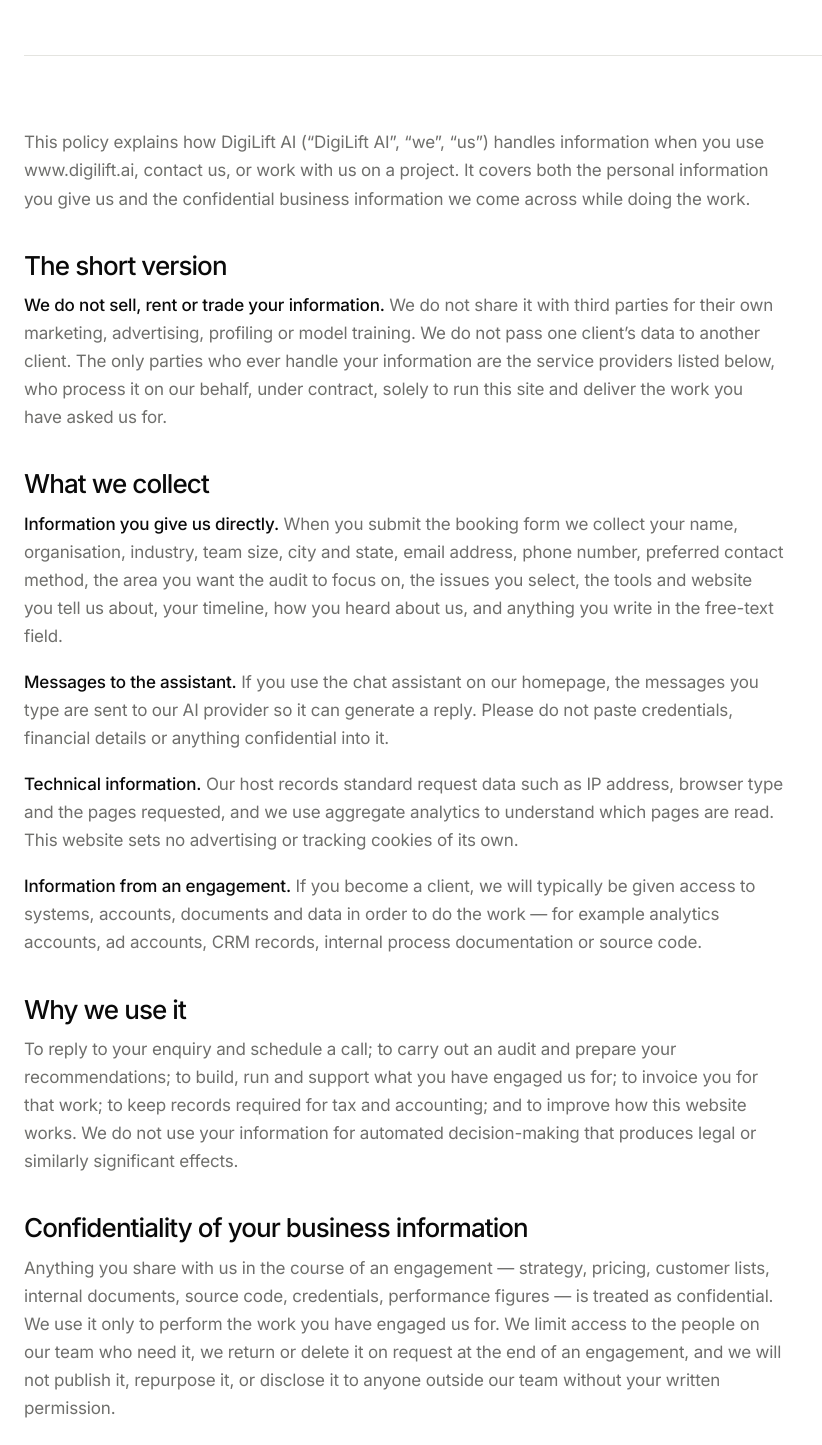
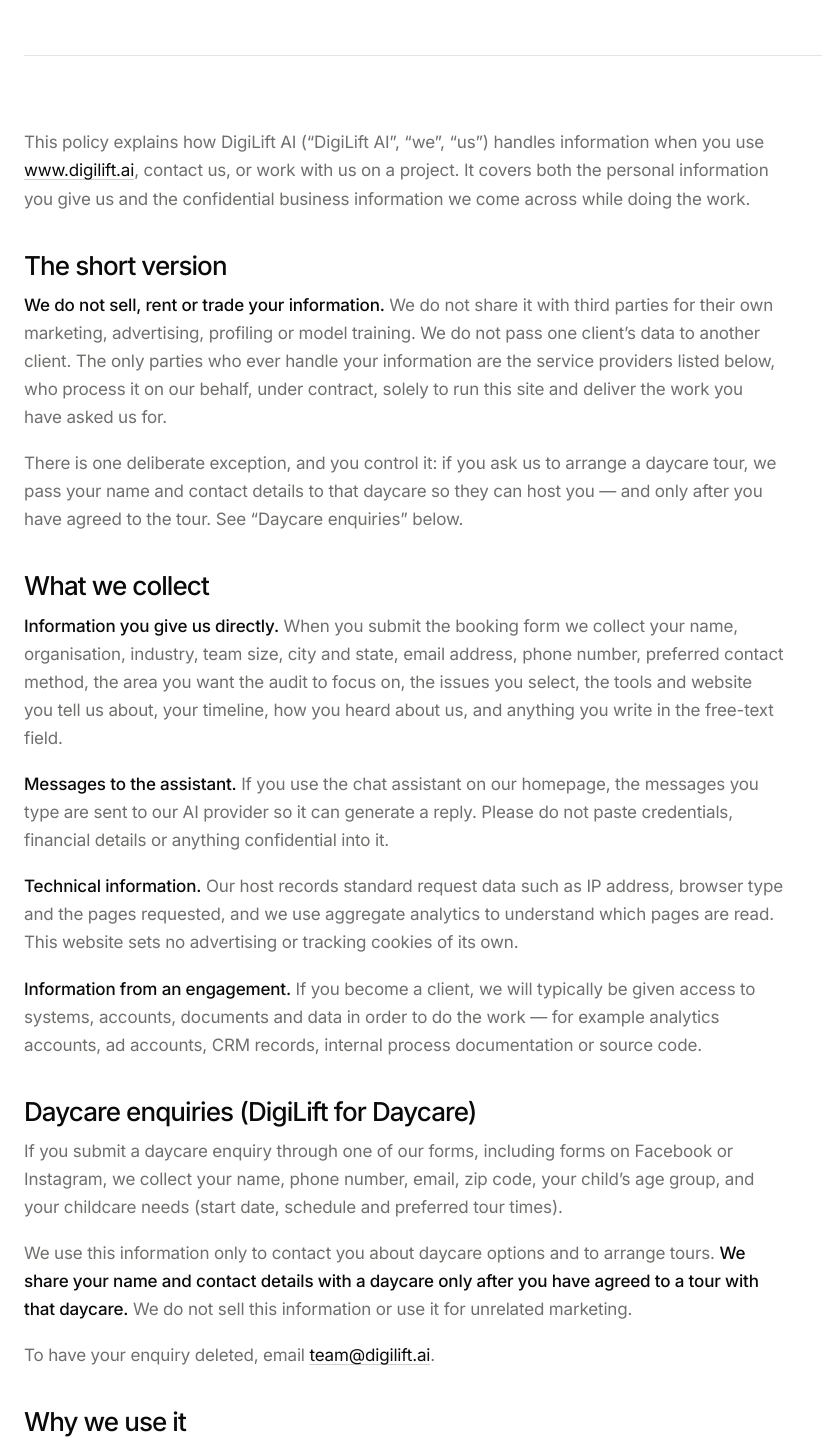
Before and after one commit to ZebaLodhi/digilift-website, a Next.js app: page /privacy in a window 1280 px wide. Shown: the part 420-1865 px from the top of the page, without its empty margins (0-822 px from the left). Built offline with nearby package versions, Linux system fonts and the light colour scheme.

Commit message:
Enhance privacy policy with Meta details and daycare info
Added information about Meta's role in handling daycare lead forms and clarified data collection practices related to daycare enquiries.

```diff
--- a/app/privacy/page.tsx
+++ b/app/privacy/page.tsx
@@ -42,6 +42,10 @@
     name: 'OpenAI',
     role: 'Powers the assistant on our homepage; it processes the messages you type into it.',
   },
+  {
+    name: 'Meta (Facebook and Instagram)',
+    role: 'Hosts the daycare lead forms we run on Facebook and Instagram; enquiries submitted there reach us through Meta.',
+  },
 ];
 
 export default function PrivacyPage() {
@@ -70,10 +74,11 @@
           <div className="prose">
             <p>
               This policy explains how DigiLift AI (&ldquo;DigiLift AI&rdquo;,
-              &ldquo;we&rdquo;, &ldquo;us&rdquo;) handles information when you use
-              www.digilift.ai, contact us, or work with us on a project. It covers both
-              the personal information you give us and the confidential business
-              information we come across while doing the work.
+              &ldquo;we&rdquo;, &ldquo;us&rdquo;) handles information when you use{' '}
+              <a href="https://www.digilift.ai">www.digilift.ai</a>, contact us, or work
+              with us on a project. It covers both the personal information you give us
+              and the confidential business information we come across while doing the
+              work.
             </p>
 
             <h3>The short version</h3>
@@ -84,6 +89,12 @@
               The only parties who ever handle your information are the service providers
               listed below, who process it on our behalf, under contract, solely to run
               this site and deliver the work you have asked us for.
+            </p>
+            <p>
+              There is one deliberate exception, and you control it: if you ask us to
+              arrange a daycare tour, we pass your name and contact details to that
+              daycare so they can host you &mdash; and only after you have agreed to the
+              tour. See &ldquo;Daycare enquiries&rdquo; below.
             </p>
 
             <h3>What we collect</h3>
@@ -112,6 +123,27 @@
               will typically be given access to systems, accounts, documents and data in
               order to do the work — for example analytics accounts, ad accounts, CRM
               records, internal process documentation or source code.
+            </p>
+
+            <h3>Daycare enquiries (DigiLift for Daycare)</h3>
+            <p>
+              If you submit a daycare enquiry through one of our forms, including forms on
+              Facebook or Instagram, we collect your name, phone number, email, zip code,
+              your child&rsquo;s age group, and your childcare needs (start date, schedule
+              and preferred tour times).
+            </p>
+            <p>
+              We use this information only to contact you about daycare options and to
+              arrange tours.{' '}
+              <strong>
+                We share your name and contact details with a daycare only after you have
+                agreed to a tour with that daycare.
+              </strong>{' '}
+              We do not sell this information or use it for unrelated marketing.
+            </p>
+            <p>
+              To have your enquiry deleted, email{' '}
+              <a href="mailto:team@digilift.ai">team@digilift.ai</a>.
             </p>
 
             <h3>Why we use it</h3>
@@ -205,9 +237,13 @@
 
             <h3>Children</h3>
             <p>
-              This site is intended for businesses and organisations. We do not knowingly
-              collect personal information from children under 13. If you believe a child
-              has given us information, contact us and we will delete it.
+              Our forms are for adults &mdash; business decision-makers, and parents or
+              guardians arranging childcare. We do not collect information directly from
+              children, and children should not submit our forms. Where a daycare enquiry
+              includes a child&rsquo;s age group, a parent or guardian gives us that
+              detail, and we use it only to match the enquiry to suitable childcare and
+              tour times. If you believe a child has given us information directly,
+              contact us and we will delete it.
             </p>
 
             <h3>International transfers</h3>
```
